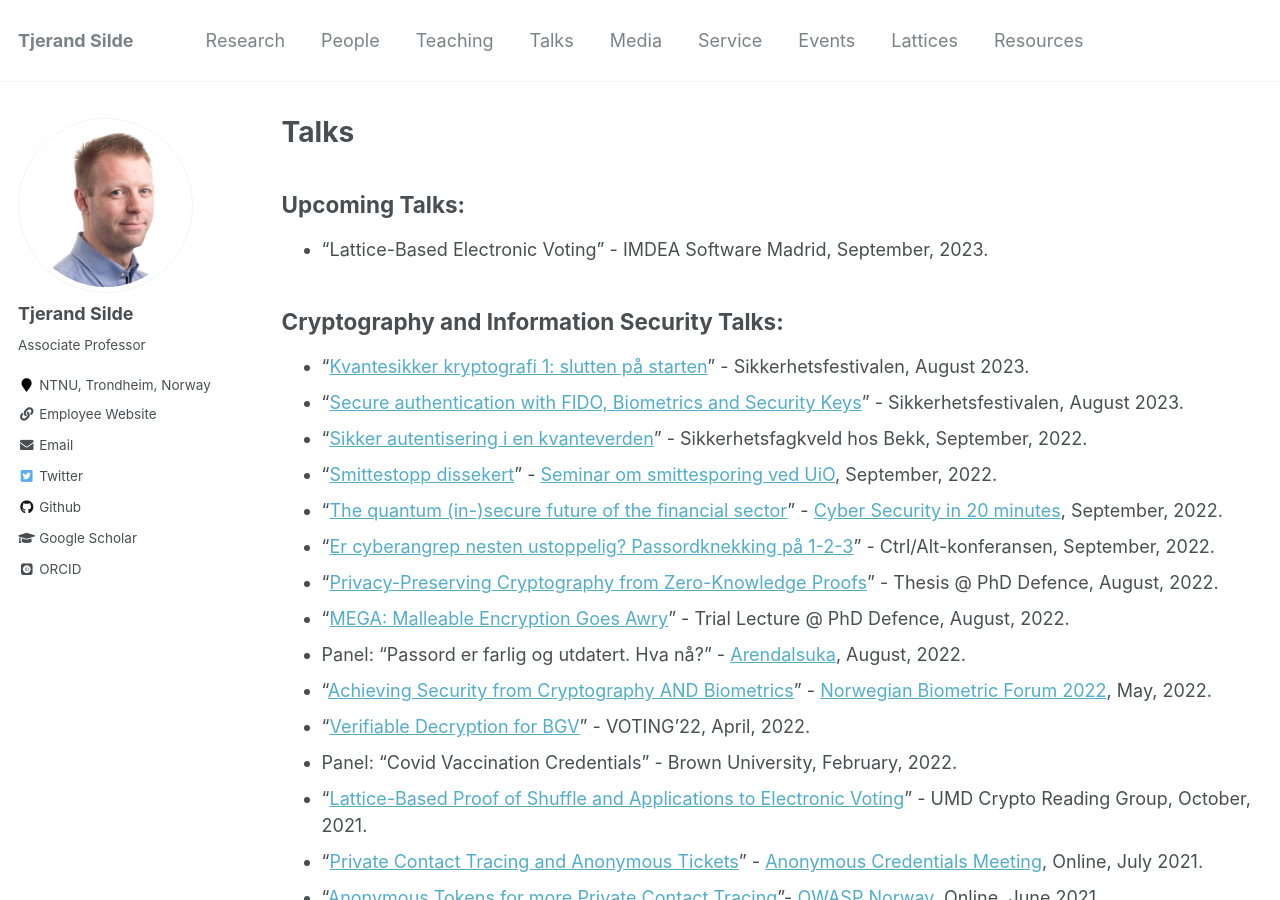
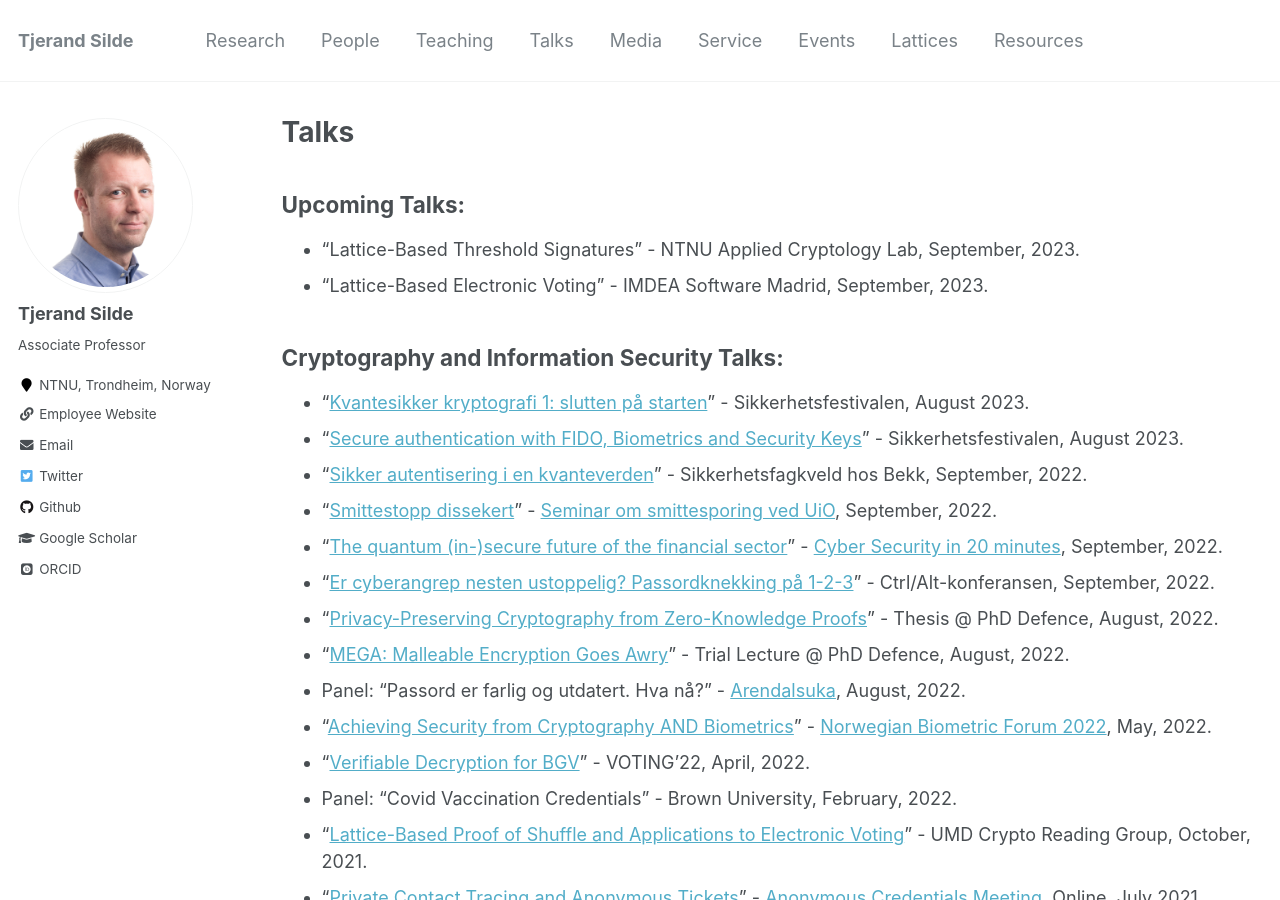
Before and after one commit to tjesi/tjesi.github.io, a Jekyll site: the page built from _pages/talks.md, in a window 1280 px wide and 900 px high. Built offline with Jekyll 4.4.1, drawn with Linux system fonts in a browser that asks for light colours; some web fonts are replaced.

Commit message:
Update talks.md

```diff
--- a/_pages/talks.md
+++ b/_pages/talks.md
@@ -7,6 +7,7 @@ author_profile: true
 
 ## Upcoming Talks:
 
+* "Lattice-Based Threshold Signatures" - NTNU Applied Cryptology Lab, September, 2023.
 * "Lattice-Based Electronic Voting" - IMDEA Software Madrid, September, 2023.
 
 
```
